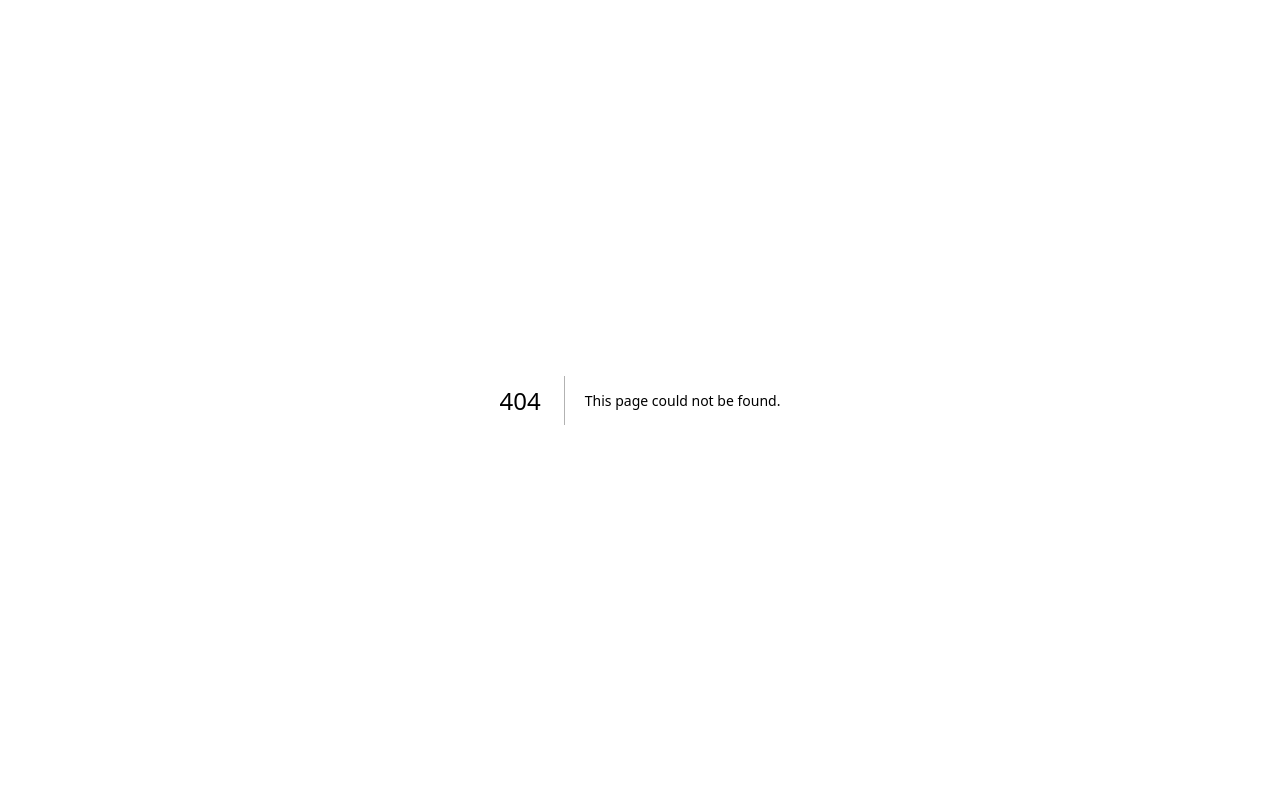
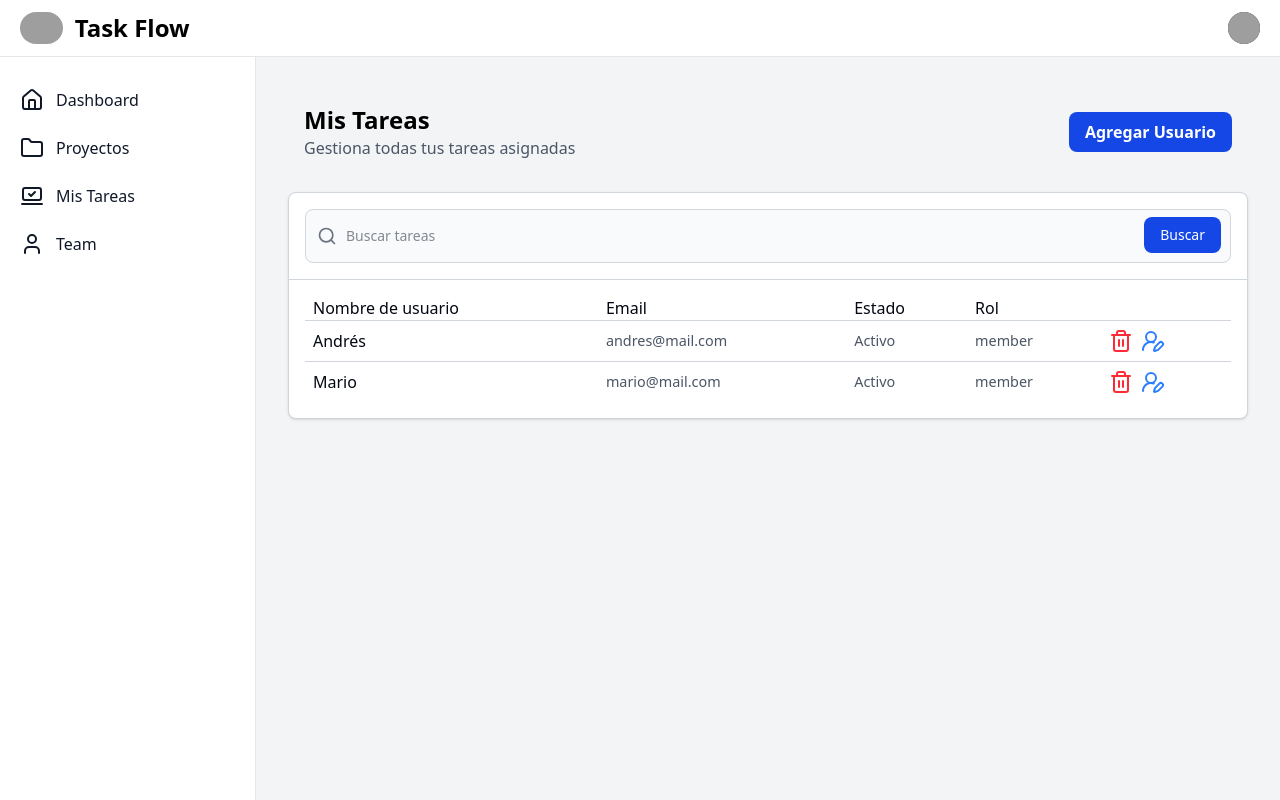
Before and after one commit to AndresCardenas29/taskflow-frontend, a Next.js app: page /dashboard/team in a window 1280 px wide. Before the commit this address had no page. Built offline with nearby package versions, Linux system fonts and the light colour scheme; grey boxes are pictures that could not be loaded.

Commit message:
Add Team page with user management features, including search and task list

```diff
--- /dev/null
+++ b/src/app/dashboard/team/page.tsx
@@ -0,0 +1,139 @@
+import { CheckCircle, Plus, Search, Trash2, UserRoundPen } from "lucide-react";
+import React from "react";
+
+const Team = () => {
+	const avatars = [
+		{
+			id: 1,
+			src: "https://images.unsplash.com/photo-1472099645785-5658abf4ff4e?w=100&h=100&fit=crop&crop=face",
+			alt: "Avatar 1",
+		},
+		{
+			id: 2,
+			src: "https://i.pravatar.cc/150?img=2",
+			alt: "Avatar 2",
+		},
+		{
+			id: 3,
+			src: "https://images.unsplash.com/photo-1507003211169-0a1dd7228f2d?w=100&h=100&fit=crop&crop=face",
+			alt: "Avatar 3",
+		},
+	];
+
+	const tasks = [
+		{
+			id: 1,
+			username: "Andrés",
+			email: "andres@mail.com",
+			isActice: true,
+			role: "member",
+		},
+		{
+			id: 1,
+			username: "Mario",
+			email: "mario@mail.com",
+			isActice: true,
+			role: "member",
+		},
+	];
+
+	return (
+		<div>
+			{/* Header  */}
+			<div className="header flex flex-row p-4 bg-gray-100 justify-between items-center">
+				<div>
+					<h1 className="text-2xl font-bold ">Mis Tareas</h1>
+					<p className="text-gray-600">Gestiona todas tus tareas asignadas</p>
+				</div>
+				<div>
+					<button className="bg-blue-700 hover:bg-blue-800 text-white font-bold py-2 px-4 rounded-lg focus:outline-none focus:ring-blue-500 cursor-pointer">
+						Agregar Usuario
+					</button>
+				</div>
+			</div>
+			{/* Main Content  */}
+
+			<div className="content bg-white shadow-sm rounded-lg mt-4 w-full border border-gray-300">
+				{/* Search */}
+				<div className="search p-4">
+					<form className="mx-auto">
+						<label className="mb-2 text-sm font-medium text-gray-900 sr-only">
+							Search
+						</label>
+						<div className="relative">
+							<div className="absolute inset-y-0 start-0 flex items-center ps-3 pointer-events-none">
+								<Search className="w-5 h-5 text-gray-500 dark:text-gray-400" />
+							</div>
+							<input
+								type="search"
+								id="default-search"
+								className="block w-full p-4 ps-10 text-sm text-gray-900 border border-gray-300 rounded-lg bg-gray-50 focus:ring-blue-500 focus:border-blue-500"
+								placeholder="Buscar tareas"
+								required
+							/>
+							<button
+								type="submit"
+								className="text-white absolute end-2.5 bottom-2.5 bg-blue-700 hover:bg-blue-800 focus:ring-4 focus:outline-none focus:ring-blue-300 font-medium rounded-lg text-sm px-4 py-2 dark:bg-blue-600 dark:hover:bg-blue-700 dark:focus:ring-blue-800"
+							>
+								Buscar
+							</button>
+						</div>
+					</form>
+				</div>
+				{/* Task List */}
+				<div className="table w-full">
+					<div className="border-t px-4 py-4 text-gray-950 w-full border-gray-300 flex items-start justify-between gap-4">
+						<table className="w-full">
+							<thead className="border-b border-gray-300">
+								<tr>
+									<td className="font-medium text-[1em]  px-2">
+										Nombre de usuario
+									</td>
+									<td className="font-medium text-[1em]  px-2">Email</td>
+									<td className="font-medium text-[1em]  px-2">Estado</td>
+									<td className="font-medium text-[1em]  px-2">Rol</td>
+									<td className="font-medium text-[1em]  px-2"></td>
+								</tr>
+							</thead>
+							<tbody>
+								{tasks.length > 0 ? (
+									tasks.map((task, index) => (
+										<tr
+											className="border-t border-gray-300 hover:bg-gray-200 cursor-pointer"
+											key={index}
+										>
+											<td className="text-[1em] px-2">{task.username}</td>
+											<td className="text-gray-600 text-[.9em] py-2  px-2">
+												{task.email}
+											</td>
+											<td className="text-gray-600 text-[.9em] py-2  px-2">
+												{task.isActice ? "Activo" : "Inactivo"}
+											</td>
+											<td className="text-gray-600 text-[.9em] py-2  px-2">
+												{task.role}
+											</td>
+											<td className="text-gray-600 text-[.9em] flex items-center gap-2 py-2  px-2">
+												<button className="text-red-500 hover:text-red-700 cursor-pointer">
+													<Trash2 />
+												</button>
+												<button className="text-blue-500 hover:text-blue-700 cursor-pointer">
+													<UserRoundPen />
+												</button>
+											</td>
+										</tr>
+									))
+								) : (
+									<div className="border-t px-4 py-8 text-center text-gray-500 w-full border-gray-300 font-medium">
+										No se encontraron usuarios
+									</div>
+								)}
+							</tbody>
+						</table>
+					</div>
+				</div>
+			</div>
+		</div>
+	);
+};
+
+export default Team;
```
